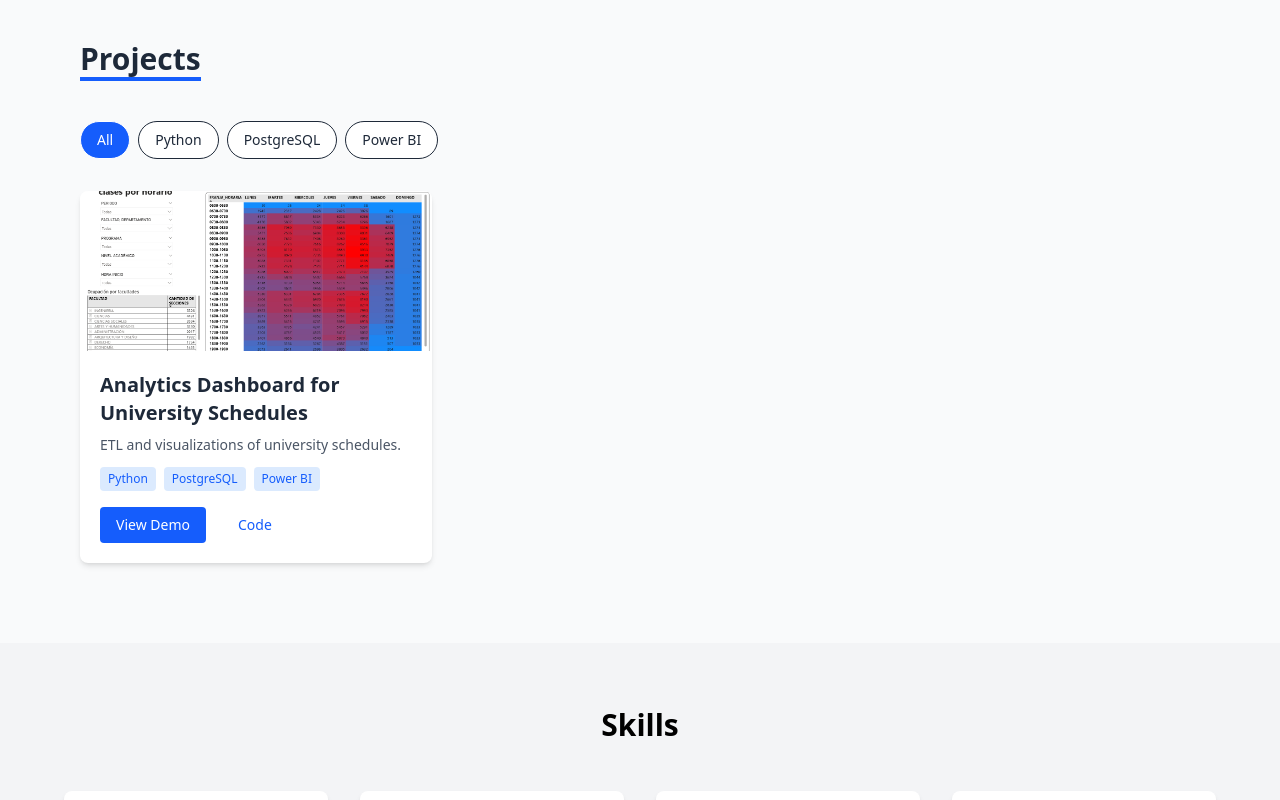
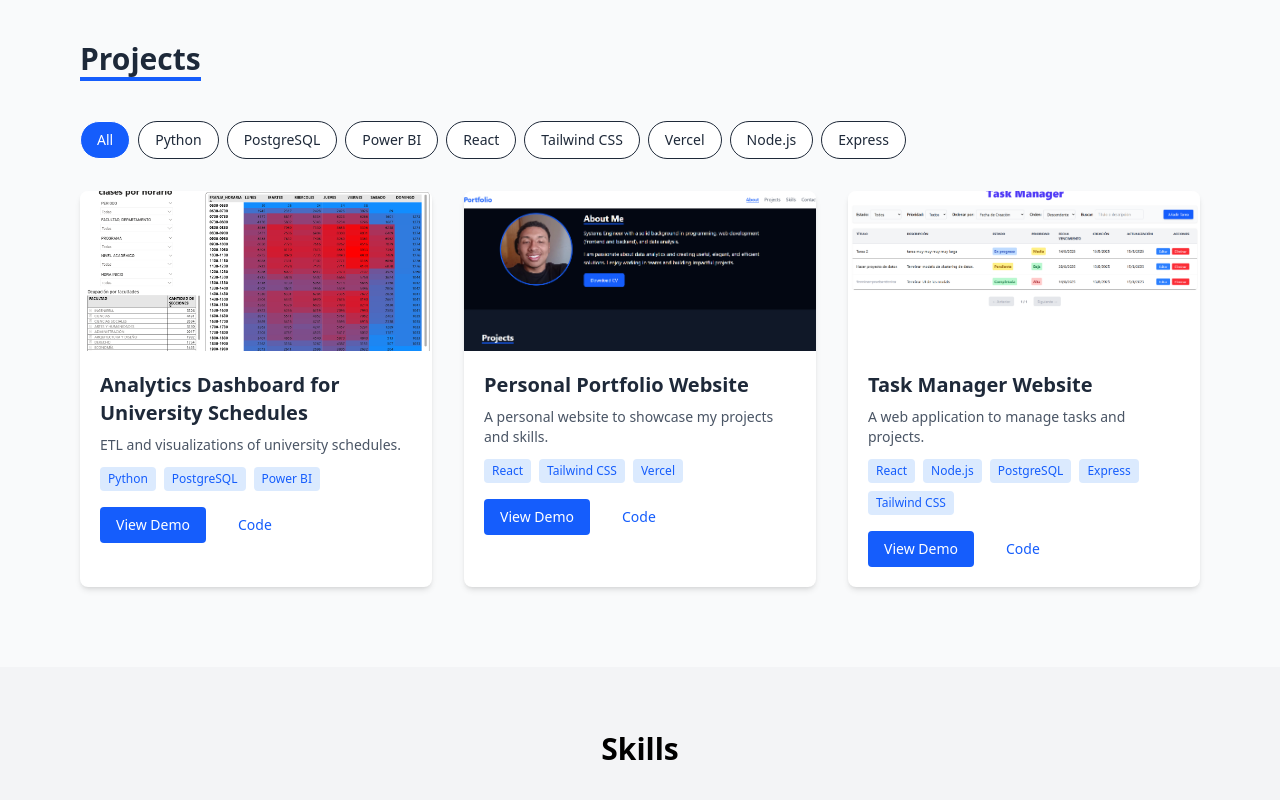
Before and after one commit to JairoG26/mi-portafolio, a React (Vite) app: page / in a window 1280 px wide. Shown: the part 460-1260 px from the top of the page. Built offline with nearby package versions, Linux system fonts and the light colour scheme.

Commit message:
New projects

```diff
--- a/src/components/projects.jsx
+++ b/src/components/projects.jsx
@@ -8,6 +8,22 @@ const data = [
     image: "/image-project-1.png",
     demoLink: "/Tablero_proyecto.pdf",
     codeLink: "https://github.com/JairoG26/Dashboard-Horarios.git"
+  },
+  {
+    title: "Personal Portfolio Website",
+    description: "A personal website to showcase my projects and skills.",
+    technologies: ["React", "Tailwind CSS", "Vercel"],
+    image: "/image-project-2.png",
+    demoLink: "https://mi-portafolio-theta-one.vercel.app/",
+    codeLink: "https://github.com/JairoG26/mi-portafolio.git"
+  },
+  {
+    title: "Task Manager Website",
+    description: "A web application to manage tasks and projects.",
+    technologies: ["React", "Node.js", "PostgreSQL", "Express", "Tailwind CSS"],
+    image: "/image-project-3.png",
+    demoLink: "https://task-manager-j26.netlify.app/",
+    codeLink: "https://github.com/JairoG26/task-manager.git"
   }
 ];
 
--- a/src/components/skills.jsx
+++ b/src/components/skills.jsx
@@ -10,6 +10,7 @@ const skills = [
   { name: "Tailwind CSS", logo: "https://cdn.simpleicons.org/tailwindcss/06B6D4" },
   { name: "PostgreSQL", logo: "https://cdn.simpleicons.org/postgresql/4169E1" },
   { name: "Git", logo: "https://cdn.simpleicons.org/git/F05032" },
+  { name: "Node.js", logo: "https://cdn.simpleicons.org/node.js/339933" },
 ];
 
 export const Skills = () => {
```
Also changed, not shown: public/image-project-2.png (added), public/image-project-3.png (added).
